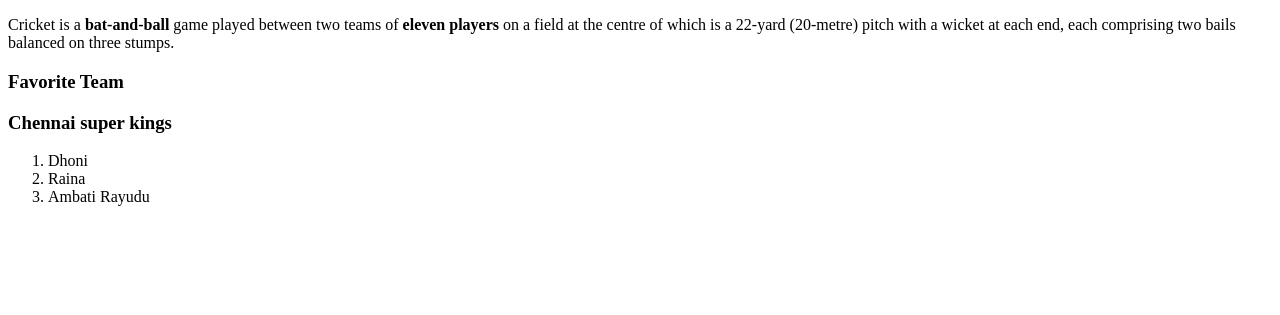
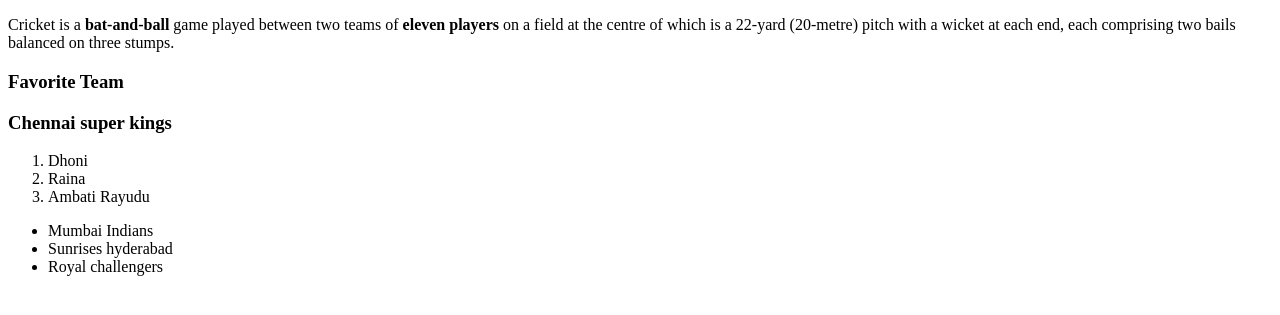
Before and after one commit to 44-563-Web-Apps-S23/44563-webapps-assignment-3-DasariTejaReddy, a plain HTML site: page index.html in a window 1280 px wide. Shown: the part 91-406 px from the top of the page. Drawn offline with Linux system fonts and the light colour scheme.

Commit message:
Update index.html

```diff
--- a/index.html
+++ b/index.html
@@ -16,6 +16,11 @@
     <li>Raina</li>
     <li>Ambati Rayudu</li>
 </ol>
+<ul>
+    <li>Mumbai Indians</li>
+<li>Sunrises hyderabad</li>
+<li>Royal challengers</li>
+</ul>
 
 
     </body>
```
